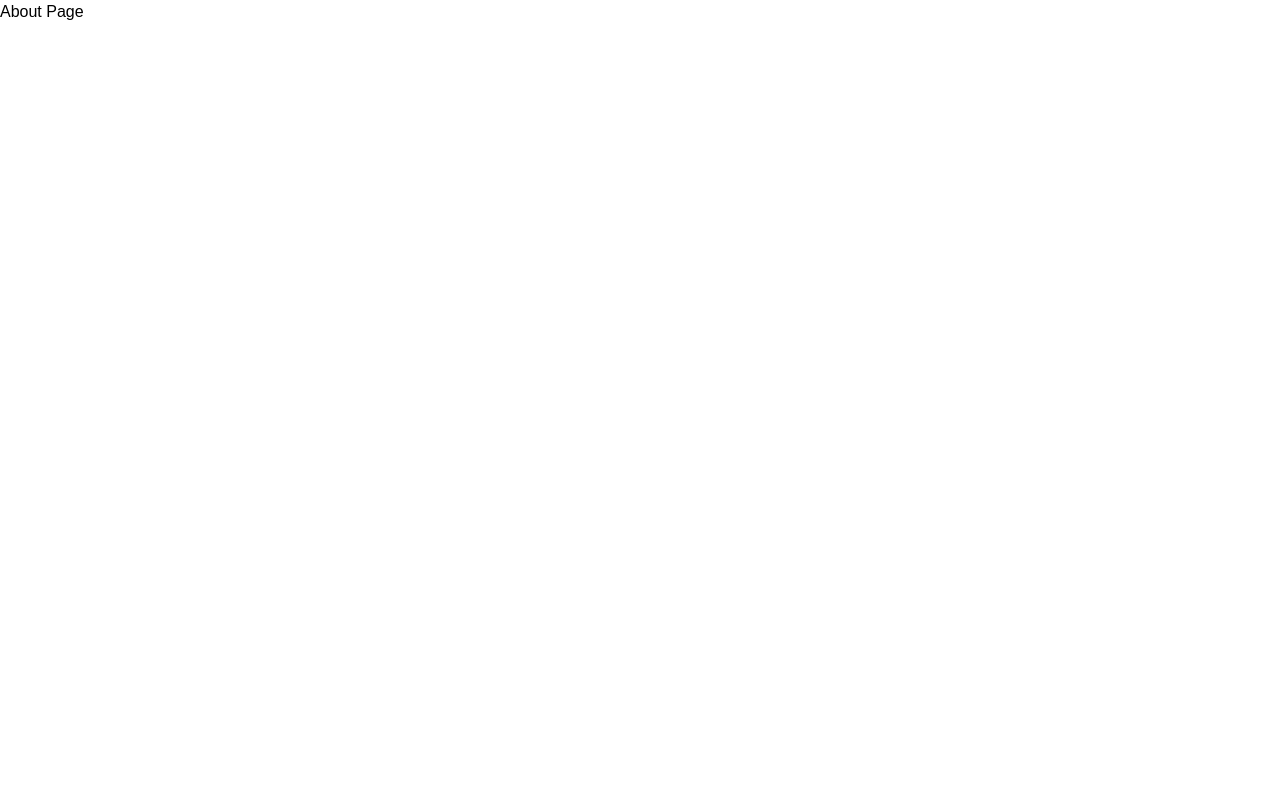
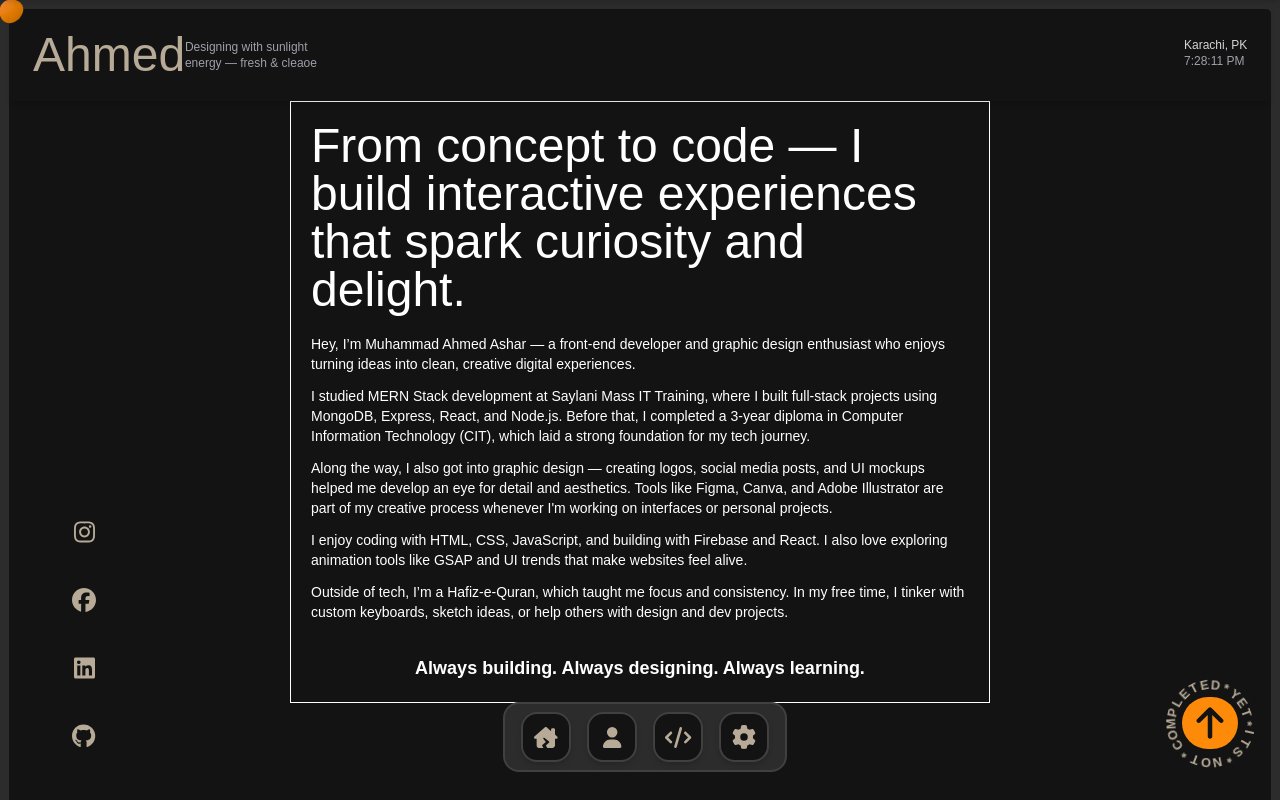
Before and after one commit to ahmed-ashar/Portfolio, a React (Vite) app: page /about in a window 1280 px wide. Shown: the top 800 px of the page. Built offline with nearby package versions, Linux system fonts and the light colour scheme; a web font is replaced by a local one.

Commit message:
about page

```diff
--- /dev/null
+++ b/src/components/aboutPage/AboutPage.jsx
@@ -0,0 +1,53 @@
+import React from "react";
+
+const AboutPage = () => {
+  return (
+    <div className="h-[100vh] text-white">
+      <div className="max-w-[700px] sm:max-w-[500px] md:max-w-[700px] p-5 border mx-auto ">
+        <div className="">
+          <h1 className="text-3xl sm:text-4xl lg:text-5xl">
+            From concept to code — I build interactive experiences that spark
+            curiosity and delight.
+          </h1>
+        </div>
+
+        <div className="flex flex-col gap-3 mt-5">
+          <p className="text-sm">
+            Hey, I’m Muhammad Ahmed Ashar — a front-end developer and graphic
+            design enthusiast who enjoys turning ideas into clean, creative
+            digital experiences.
+          </p>
+          <p className="text-sm">
+            I studied MERN Stack development at Saylani Mass IT Training, where
+            I built full-stack projects using MongoDB, Express, React, and
+            Node.js. Before that, I completed a 3-year diploma in Computer
+            Information Technology (CIT), which laid a strong foundation for my
+            tech journey.
+          </p>
+          <p className="text-sm">
+            Along the way, I also got into graphic design — creating logos,
+            social media posts, and UI mockups helped me develop an eye for
+            detail and aesthetics. Tools like Figma, Canva, and Adobe
+            Illustrator are part of my creative process whenever I'm working on
+            interfaces or personal projects.
+          </p>
+          <p className="text-sm">
+            I enjoy coding with HTML, CSS, JavaScript, and building with
+            Firebase and React. I also love exploring animation tools like GSAP
+            and UI trends that make websites feel alive.
+          </p>
+          <p className="text-sm">
+            Outside of tech, I’m a Hafiz-e-Quran, which taught me focus and
+            consistency. In my free time, I tinker with custom keyboards, sketch
+            ideas, or help others with design and dev projects.
+          </p>
+          <p className="text-center text-lg font-bold mt-5">
+            Always building. Always designing. Always learning.
+          </p>
+        </div>
+      </div>
+    </div>
+  );
+};
+
+export default AboutPage;
--- a/src/components/footerSection/FooterSection.jsx
+++ b/src/components/footerSection/FooterSection.jsx
@@ -17,7 +17,7 @@ const FooterSection = () => {
 
   return (
     <div className="h-[80vh] sm:h-[85vh] w-full overflow-hidden text-[#b7ab98] relative">
-      <div className="w-[80vw] mt-5 sm:mt-10 mx-auto flex flex-col sm:flex-row justify-between items-start  gap-10">
+      <div className="w-[85vw] mt-5 sm:mt-10 mx-auto flex flex-col sm:flex-row justify-between items-start  gap-10">
         <div className="">
           <div className="">
             <TextReveal delay={0.2}>
--- a/src/components/navbar/Navbar.jsx
+++ b/src/components/navbar/Navbar.jsx
@@ -43,7 +43,7 @@ const Navbar = () => {
             <h1 className=" text-4xl sm:text-5xl md:text-5xl lg:text-5xl xl:text-5xl 2xl:text-5xl z-11 aladin  text-[#b7ab98]">Ahmed</h1>
           </Magnet>
           <div className="w-[50%] hidden sm:block">
-            <ScrambleText repeat={-1} texts={texts} color="text-zinc-400" font=" text-xs sm:text-xs md:text-xs lg:text-xs xl:text-xs 2xl:text-xs " />
+            <ScrambleText repeat={1} texts={texts} color="text-zinc-400" font=" text-xs sm:text-xs md:text-xs lg:text-xs xl:text-xs 2xl:text-xs " />
           </div>
         </div>
         <div>
--- a/src/pages/about/About.jsx
+++ b/src/pages/about/About.jsx
@@ -1,9 +1,64 @@
+import ReactLenis from 'lenis/react'
 import React from 'react'
+import Navbar from '../../components/navbar/Navbar'
+import BlobCursor from '../../utilis/blobCursor/BlobCursor'
+import Hero from '../../components/hero/Hero'
+import Icons from '../../components/icons/Icons'
+import ChatBot from '../../components/chatbot/ChatBot'
+import DockComp from '../../components/dock/DockComp'
+import ScrollVelocitySlide from '../../components/scrollVelocity/ScrollVelocitySlide'
+import AboutSection from '../../components/aboutSection/AboutSection'
+import ProjectSection from '../../components/projectSection/ProjectSection'
+import QuoteSection from '../../components/quoteSection/QuoteSection'
+import FooterSection from '../../components/footerSection/FooterSection'
+import AboutPage from '../../components/aboutPage/AboutPage'
 
 const About = () => {
   return (
     <div>
-      About Page
+      <ReactLenis root>
+        <div style={{ padding: "0.55rem", backgroundColor: "#2C2C2C" }}>
+          <div
+            style={{
+              borderRadius: "0.3rem",
+              backgroundColor: "#131313",
+              height: "100%",
+            }}
+          >
+            <Navbar />
+
+            <BlobCursor
+              blobType="circle"
+              fillColor="#fd8b09"
+              trailCount={2}
+              sizes={[50, 30]}
+              innerSizes={[8, 8]}
+              innerColor="#b7ab98"
+              opacities={[0.6, 0.4]}
+              shadowColor="rgba(0,0,0,0.4)"
+              shadowBlur={8}
+              shadowOffsetX={5}
+              shadowOffsetY={5}
+              filterStdDeviation={8}
+              useFilter={true}
+              fastDuration={0.1}
+              slowDuration={0.15}
+              zIndex={5}
+            />
+
+            <AboutPage />
+            {/* <Hero /> */}
+            <Icons />
+            <ChatBot />
+            <DockComp />
+            {/* <ScrollVelocitySlide /> */}
+            {/* <AboutSection /> */}
+            {/* <ProjectSection /> */}
+            {/* <QuoteSection /> */}
+          </div>
+          <FooterSection />
+        </div>
+      </ReactLenis>
     </div>
   )
 }
--- a/src/utilis/gsap/scrambleText/ScrambleText.jsx
+++ b/src/utilis/gsap/scrambleText/ScrambleText.jsx
@@ -21,7 +21,8 @@ const ScrambleText = ({ navbarText, texts ,color,font,repeat }) => {
       tl.to(textRef.current, {
         scrambleText: {
           text: line,
-          chars: texts
+          chars: texts,
+          revealDirection: "center",
         },
         duration: 3,
         delay: index === 0 ? 0 : 5
```
